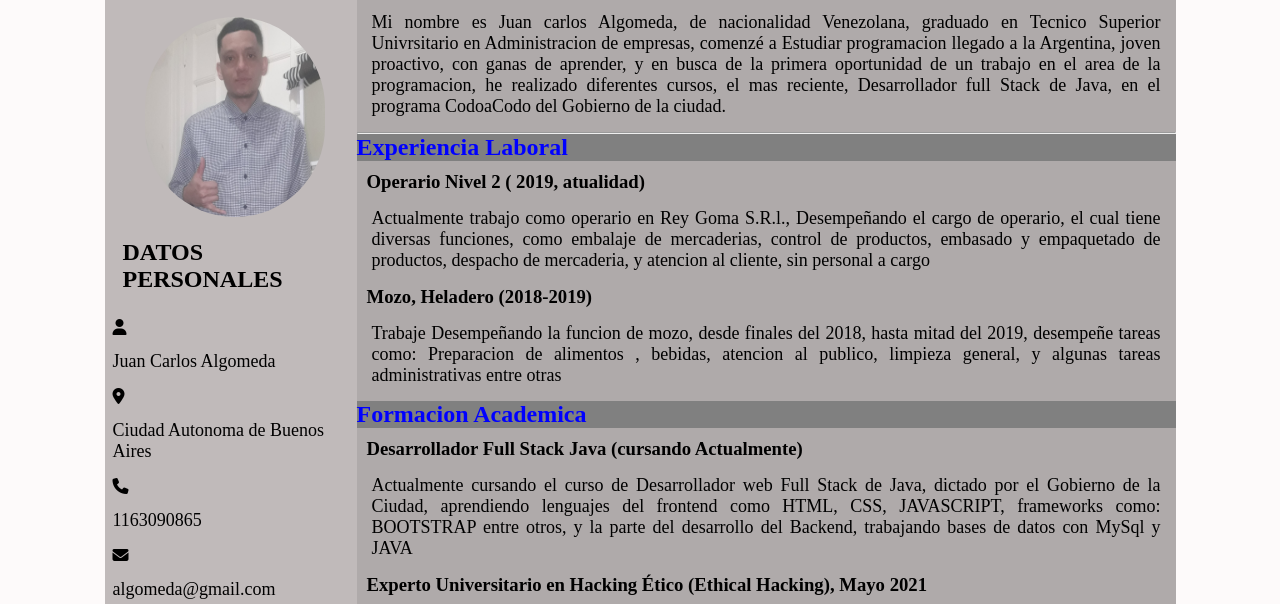
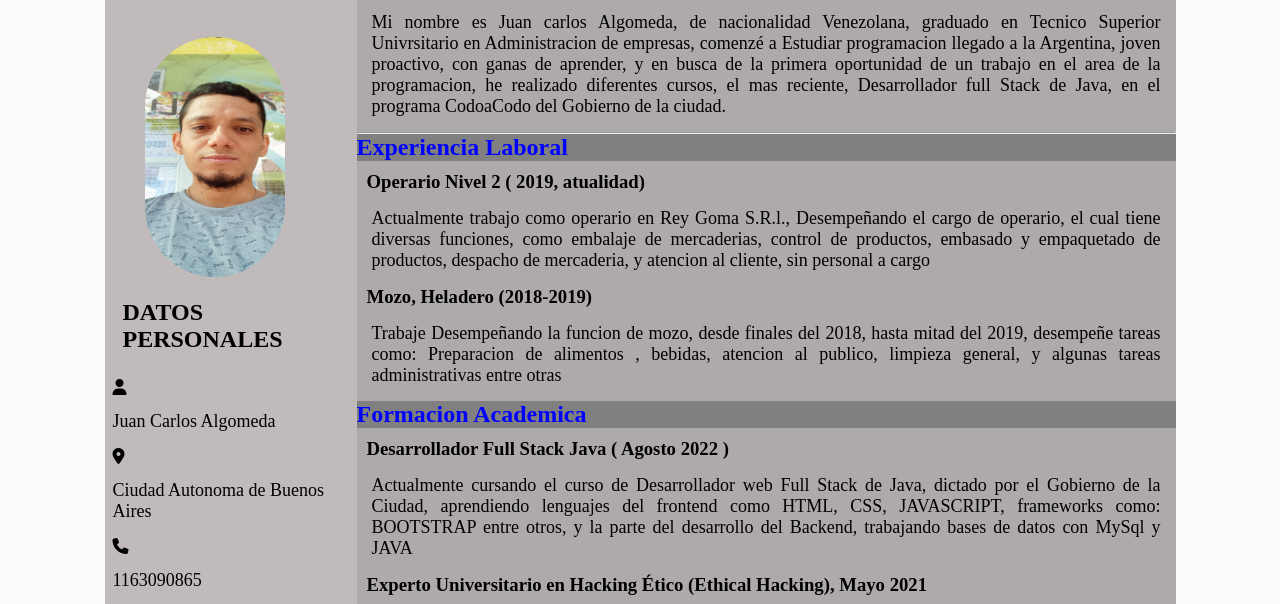
Before and after one commit to jcarlos9h/Presentacion-web-personal, a plain HTML site: page index.html in a window 1280 px wide. Shown: the part 90-694 px from the top of the page. Drawn offline with nearby package versions, Linux system fonts and the light colour scheme.

Commit message:
cambie imagen de perfil y actualize titulo de java

```diff
--- a/css/estilo.css
+++ b/css/estilo.css
@@ -48,11 +48,11 @@ body  {
     margin: 8px;
 }
 img {
-    width: 180px;
-    height: 200px;
+    width: 140px;
+    height: 240px;
     border-radius: 100px;
     margin-left: 40px;
-  margin-top: 20px;
+  margin-top: 40px;
 }
 
 
--- a/index.html
+++ b/index.html
@@ -20,7 +20,7 @@
     <div class="col1" id="col-1">
 
 
-           <img src="./img/IMG_20210626_002243_100.jpg" alt="dañada">
+           <img src="./img\20220212_164733824.jpg" alt="dañada">
 
             <h2 class="dp"></h2>
             <i class="fa fa-user" aria-hidden="true"></i>
--- a/js/javascript.js
+++ b/js/javascript.js
@@ -128,7 +128,7 @@ let contExLab=document.querySelector(".col2");
             cursoCaC.className="cac";
 
           conCoACo.appendChild(cursoCaC);
-          document.querySelector(".cac").innerHTML="Desarrollador Full Stack Java  (cursando Actualmente)";
+          document.querySelector(".cac").innerHTML="Desarrollador Full Stack Java   ( Agosto 2022 )";
 
           let conCodoaCodo=document.querySelector(".col2");
           let cursoCodoaCodo=document.createElement("p");
```
Also changed, not shown: img/20220212_164733824.jpg (added).
